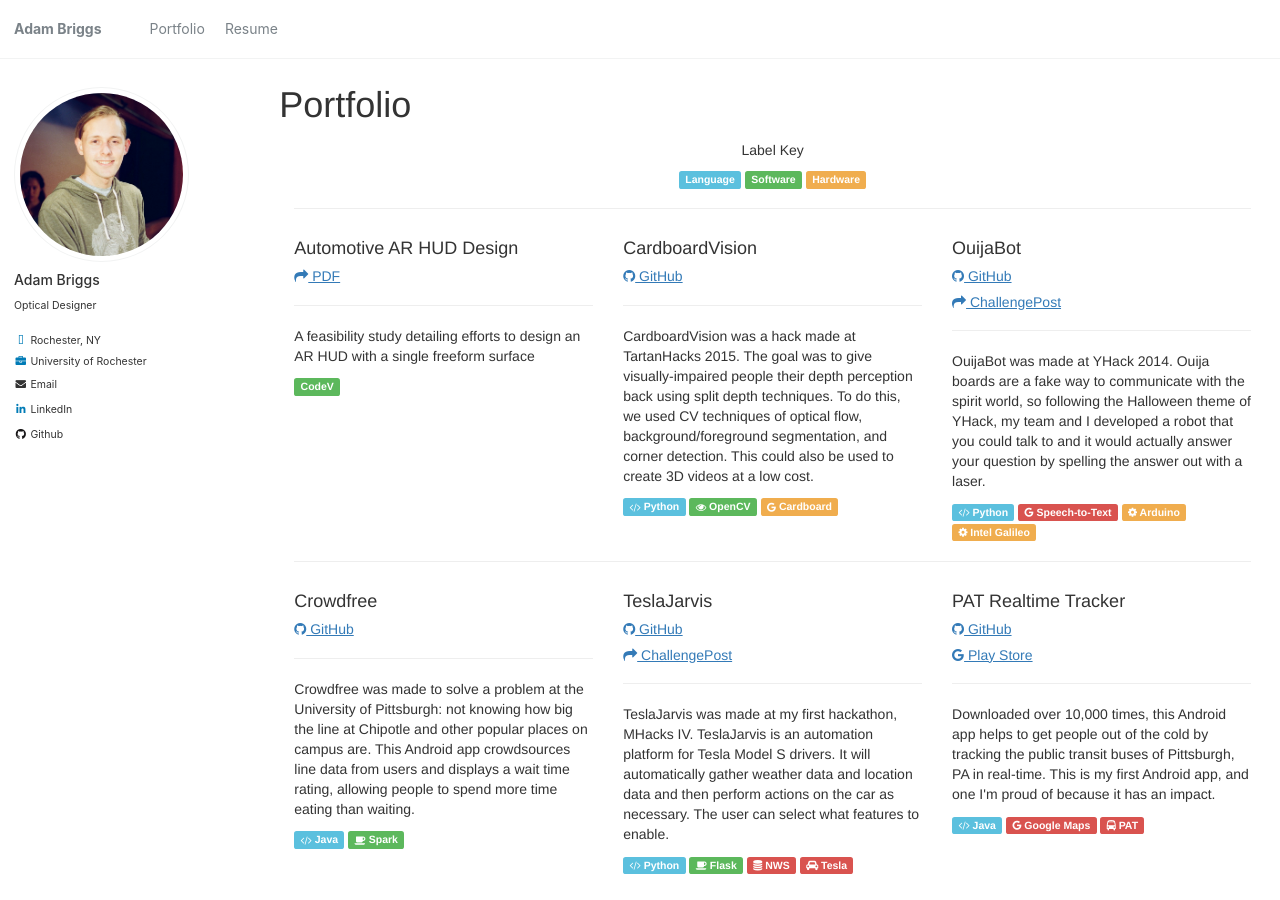
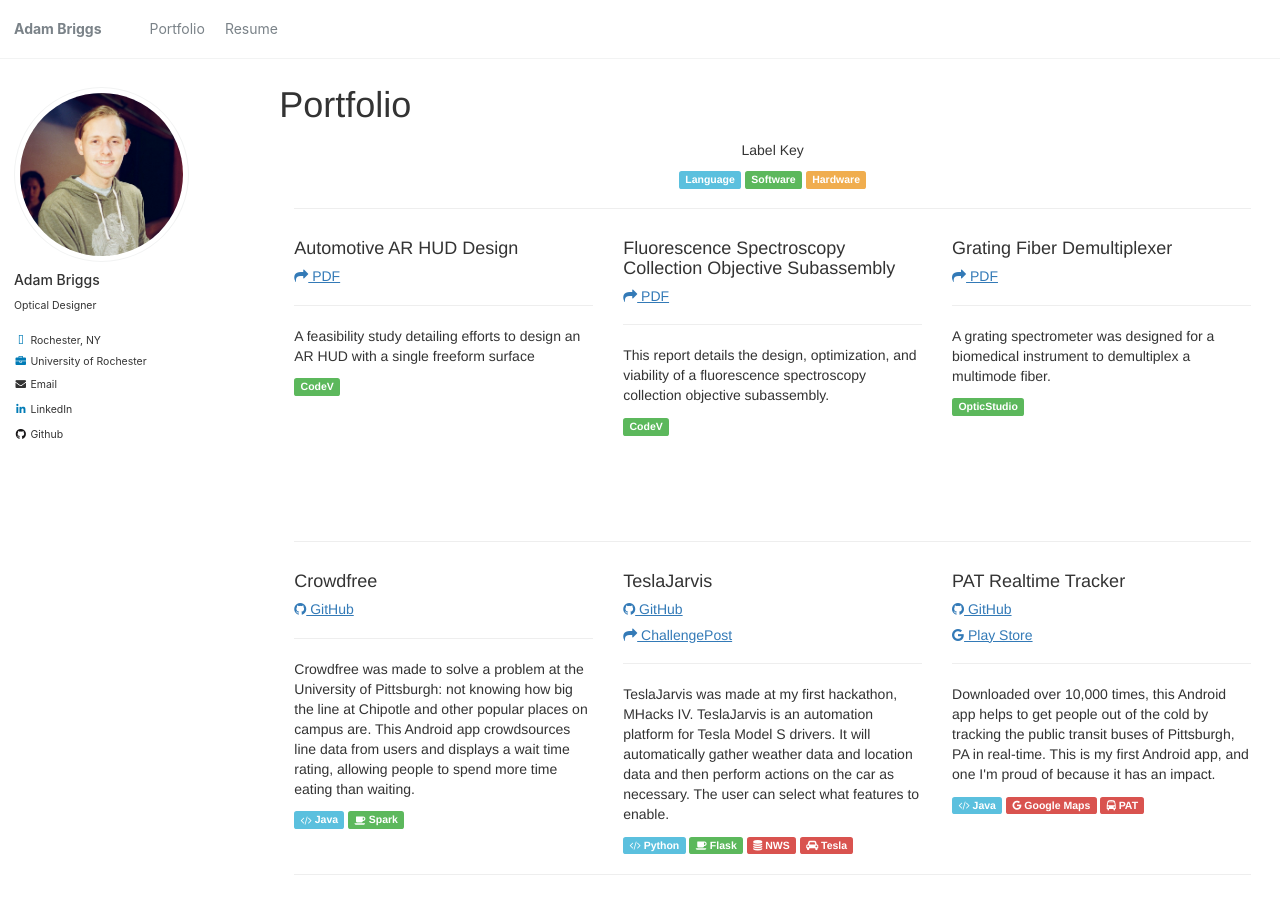
Before and after one commit to AdamBriggs/AdamBriggs.github.io, a Jekyll site: the page built from _pages/portfolio.html, in a window 1280 px wide and 900 px high. Built offline with Jekyll 4.4.1, drawn with Linux system fonts in a browser that asks for light colours; nearby versions of some CDN libraries.

Commit message:
portfolio

```diff
--- a/_pages/portfolio.html
+++ b/_pages/portfolio.html
@@ -51,32 +51,27 @@ author_profile: true
 
 
       <div class="col-md-4 column project">
-        <h4 class="hackname">CardboardVision</h4>
-        <h5 class="link"><a href="https://github.com/RitwikGupta/CardboardVision"><i class="fa fa-github"></i> GitHub</a>
+        <h4 class="hackname">Fluorescence Spectroscopy Collection Objective Subassembly</h4>
+        <h5 class="link"><a href={{ site.url }}/assets/pdf/FluorescenceSpectroscopyCollectionObjective.pdf><i class="fa fa-share"></i> PDF</a>
         </h5>
         <hr>
-        <p>CardboardVision was a hack made at TartanHacks 2015. The goal was to give visually-impaired people their depth perception back using split depth techniques. To do this, we used CV techniques of optical flow, background/foreground segmentation,
-          and corner detection. This could also be used to create 3D videos at a low cost.</p>
-        <span class="label label-info"><i class="fa fa-code"></i> Python</span>
-        <span class="label label-success"><i class="fa fa-eye"></i> OpenCV</span>
-        <span class="label label-warning"><i class="fa fa-google"></i> Cardboard</span>
+        <p>This report details the design, optimization, and viability of a fluorescence spectroscopy collection objective subassembly.</p>
+        <span class="label label-success"> CodeV</span>
       </div>
+
+
       <div class="col-md-4 column project-right">
-        <h4 class="hackname">OuijaBot</h4>
-        <h5 class="link"><a href="https://github.com/RitwikGupta/OuijaSpeech"><i class="fa fa-github"></i> GitHub</a>
-        </h5>
-        <h5 class="link"><a href="http://challengepost.com/software/ouijabot-of7ax"><i class="fa fa-share"></i> ChallengePost</a>
+        <h4 class="hackname">Grating Fiber Demultiplexer</h4>
+        <h5 class="link"><a href={{ site.url}}/assets/pdf/GratingFiberDemultiplexer.pdf ><i class="fa fa-share"></i> PDF</a>
         </h5>
         <hr>
-        <p>OuijaBot was made at YHack 2014. Ouija boards are a fake way to communicate with the spirit world, so following the Halloween theme of YHack, my team and I developed a robot that you could talk to and it would actually answer your question by
-          spelling the answer out with a laser.</p>
-        <span class="label label-info"><i class="fa fa-code"></i> Python</span>
-        <span class="label label-danger"><i class="fa fa-google"></i> Speech-to-Text</span>
-        <span class="label label-warning"><i class="fa fa-cog"></i> Arduino</span>
-        <span class="label label-warning"><i class="fa fa-cog"></i> Intel Galileo</span>
+        <p>A grating spectrometer was designed for a biomedical instrument to demultiplex a multimode fiber.</p>
+        <span class="label label-success"> OpticStudio</span>
       </div>
     </div>
     <hr>
+
+
     <div class="row">
       <div class="col-md-4 column project">
         <h4 class="hackname">Crowdfree</h4>
@@ -88,6 +83,8 @@ author_profile: true
         <span class="label label-info"><i class="fa fa-code"></i> Java</span>
         <span class="label label-success"><i class="fa fa-coffee"></i> Spark</span>
       </div>
+
+
       <div class="col-md-4 column project">
         <h4 class="hackname">TeslaJarvis</h4>
         <h5 class="link"><a href="https://github.com/RitwikGupta/TeslaJarvis"><i class="fa fa-github"></i> GitHub</a>
```
